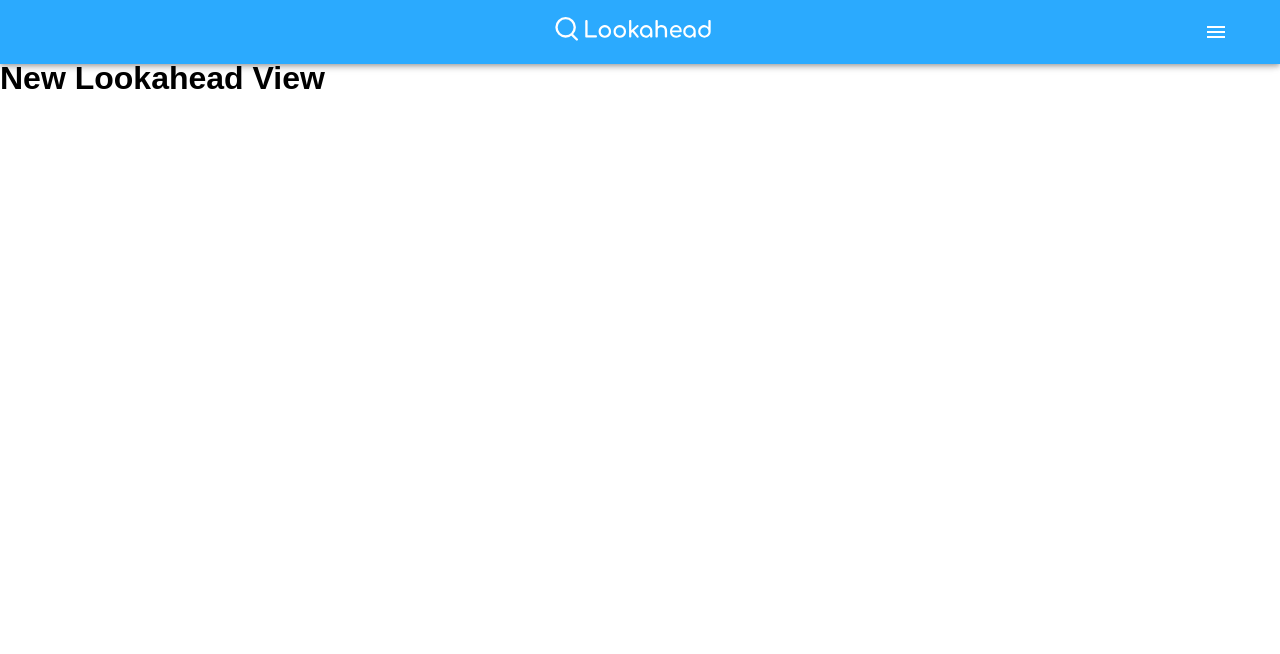
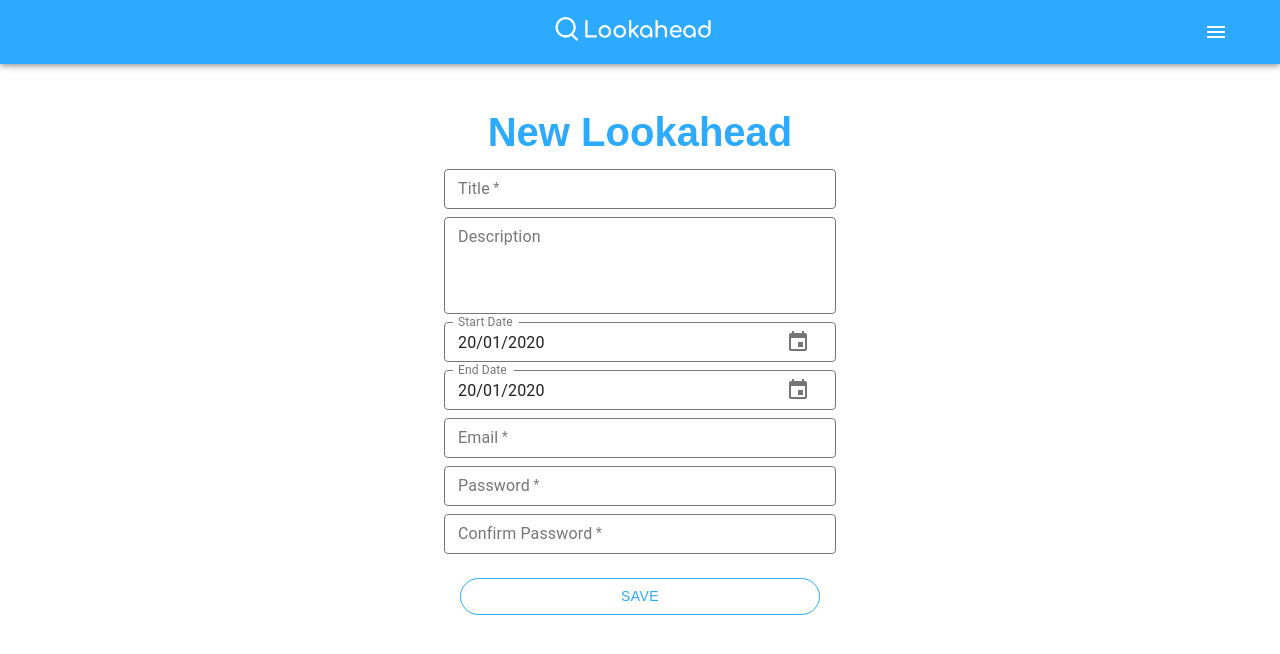
Before and after one commit to llausa/lookahead, a React (Create React App) app in the folder src/client/: page /projects/new in a window 1280 px wide. Shown: the top 654 px of the page. Built offline with nearby package versions, Linux system fonts and the light colour scheme.

Commit message:
New Lookahead View COmplete

```diff
--- /dev/null
+++ b/src/client/src/components/ButtonInput.js
@@ -0,0 +1,28 @@
+import React from 'react'
+import Button from '@material-ui/core/Button';
+
+export default function ButtonInput(props) {
+
+  const Main = {
+    color: "#2baafe",
+    margin: "20px",
+    border: "1px solid rgb(43, 170, 254)"
+  }
+
+  const Secondary = {
+    color: "rgb(140, 140, 140)",
+    margin: "30px 80px",
+    fontSize: "8px"
+  }
+
+  const main = props.main;
+  if (main) {
+    return(
+      <Button variant="outlined" style={Main} color="primary">{props.text}</Button>
+    )
+
+  }
+  return (
+  <Button variant="outlined" style={Secondary} >{props.text}</Button>
+  )
+}
--- /dev/null
+++ b/src/client/src/components/DateInput.js
@@ -0,0 +1,43 @@
+import 'date-fns';
+import React from 'react';
+import DateFnsUtils from '@date-io/date-fns';
+import {
+  MuiPickersUtilsProvider,
+  KeyboardDatePicker,
+} from '@material-ui/pickers';
+
+export default function MaterialUIPickers(props) {
+
+
+    var tempDate = new Date();
+    var date = tempDate.getFullYear() + '-' + (tempDate.getMonth()+1) + '-' + tempDate.getDate() +' '+ tempDate.getHours()+':'+ tempDate.getMinutes()+':'+ tempDate.getSeconds();
+    const currDate = "Current Date= "+date;
+
+
+
+  // The first commit of Material-UI
+  const [selectedDate, setSelectedDate] = React.useState(new Date(currDate));
+
+  const handleDateChange = date => {
+    setSelectedDate(date);
+  };
+
+  return (
+    <MuiPickersUtilsProvider utils={DateFnsUtils}>
+        <KeyboardDatePicker
+          disableToolbar
+          inputVariant="outlined"
+          format="dd/MM/yyyy"
+          margin="normal"
+          id="date-picker-dialog"
+          label={props.label}
+          size="small"
+          value={selectedDate}
+          onChange={handleDateChange}
+          KeyboardButtonProps={{
+            'aria-label': 'change date',
+          }}
+        />
+    </MuiPickersUtilsProvider>
+  );
+}
--- /dev/null
+++ b/src/client/src/components/EmailInput.js
@@ -0,0 +1,17 @@
+import React from 'react'
+import TextField from '@material-ui/core/TextField';
+
+export default function EmailInput() {
+
+  return (
+    <TextField
+      style={{margin: "4px"}}
+      required
+      id="outlined"
+      label="Email"
+      defaultValue=""
+      variant="outlined"
+      size="small"
+    />
+  )
+}
--- /dev/null
+++ b/src/client/src/components/PasswordInput.js
@@ -0,0 +1,18 @@
+import React from 'react'
+import TextField from '@material-ui/core/TextField';
+
+export default function PasswordInput(props) {
+
+  return (
+    <TextField
+        style={{margin: "4px"}}
+        required
+        id="outlined-password-input"
+        label={props.label}
+        type="password"
+        autoComplete="current-password"
+        variant="outlined"
+        size="small"
+    />
+  )
+}
--- /dev/null
+++ b/src/client/src/components/TextInput.js
@@ -0,0 +1,32 @@
+import React from 'react'
+import TextField from '@material-ui/core/TextField';
+
+export default function TextInput(props) {
+
+
+    const multiline = props.multiline;
+  if (multiline) {
+      return(
+    <TextField
+        style={{margin: "4px"}}
+        required={props.required}
+        id="outlined-multiline-static"
+        label={props.label}
+        multiline
+        rows="4"
+        defaultValue=""
+        variant="outlined"
+        size="small"
+    />)
+  }
+    return (
+    <TextField
+        style={{margin: "4px"}}
+        required={props.required}
+        id="outlined-required"
+        label={props.label}
+        defaultValue=""
+        variant="outlined"
+        size="small"
+    />)
+}
--- a/src/client/src/components/views/NewLookaheadView.js
+++ b/src/client/src/components/views/NewLookaheadView.js
@@ -1,9 +1,61 @@
 import React from "react";
 
+import Button from '@material-ui/core/Button';
+
+import DateInput from '../DateInput'
+import TextInput from '../TextInput'
+import EmailInput from '../EmailInput'
+import PasswordInput from '../PasswordInput'
+import ButtonInput from '../ButtonInput'
+
+
 function NewLookaheadView() {
-        return (
-            <h1 data-cy="newProjectView">New Lookahead View</h1>
-        )
+
+    const mystyle = {
+        display: "flex",
+        flexDirection: "column",
+        alignitems: "center",
+        justifyContent: "center",
+        textAlign: "center",
+        color: "#2baafe",
+        padding: "10px",
+        maxWidth: "400px",
+        margin: "auto",
+    }
+
+    const buttonMain = {
+        color: "#2baafe",
+        margin: "20px",
+        border: "1px solid rgb(43, 170, 254)"
+    }
+
+    const inputStyle = {
+        margin: "4px",
+    }
+
+    function SignupPressed() {
+        console.log("Signup Pressed")
+    }
+
+    return (
+        <div data-cy="newProjectView" style={mystyle}>
+            <h1 style={{margin: "40px 0 10px 0", fontSize: "40px"}}>New Lookahead</h1>
+        {/* <p style={{margin: "0 0 20px 0", fontSize:"12px"}}>Please fill out all fields.</p> */}
+        <TextInput label="Title" required={true} />
+        <TextInput label="Description" multiline={true} />
+
+        <DateInput label="Start Date"/>
+        <DateInput label="End Date"/>
+
+        <EmailInput/>
+
+        <PasswordInput label="Password"/>
+        <PasswordInput label="Confirm Password"/>
+
+        <ButtonInput main={true} text="Save">Save</ButtonInput>
+
+        </div>
+    )
 }
 
 export default NewLookaheadView;
--- a/src/client/src/styles.css
+++ b/src/client/src/styles.css
@@ -10,6 +10,8 @@
 * {
     font-family: Arial, Helvetica, sans-serif;
 }
+
+/* 90% of this is overriding Material UI Colours */
 
 .MuiAppBar-colorPrimary {
     color: #fff;
@@ -27,3 +29,15 @@
 .MuiButton-root {
     border-radius: 50px!important;
 }
+
+.MuiFormControl-marginNormal {
+    margin: 4px!important;
+}
+
+.MuiPickersDay-daySelected {
+    background-color: #2baafe!important;
+}
+
+.MuiButton-textPrimary {
+    color: #2baafe!important;
+}
```
Also changed, not shown: package.json (added, +7 -0 lines), 2 other files (tests, documents, lock files or other folders).
